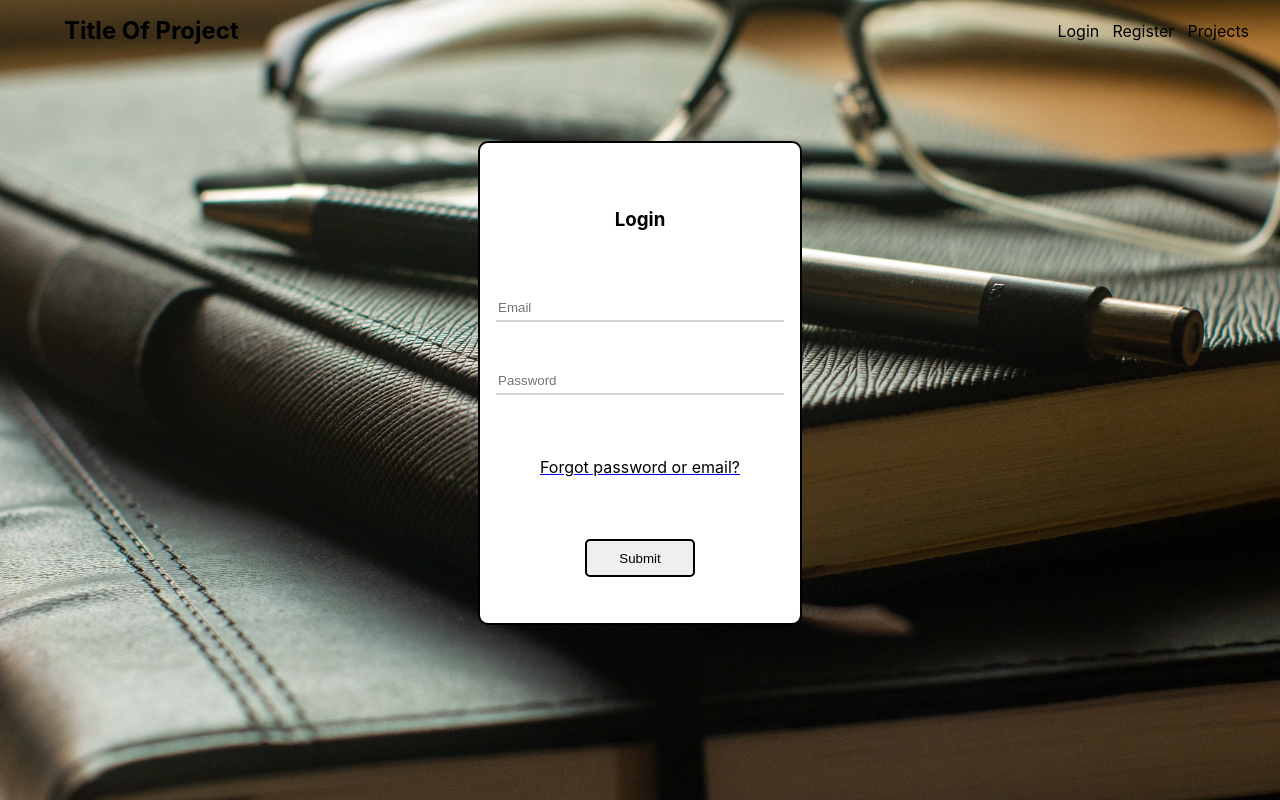
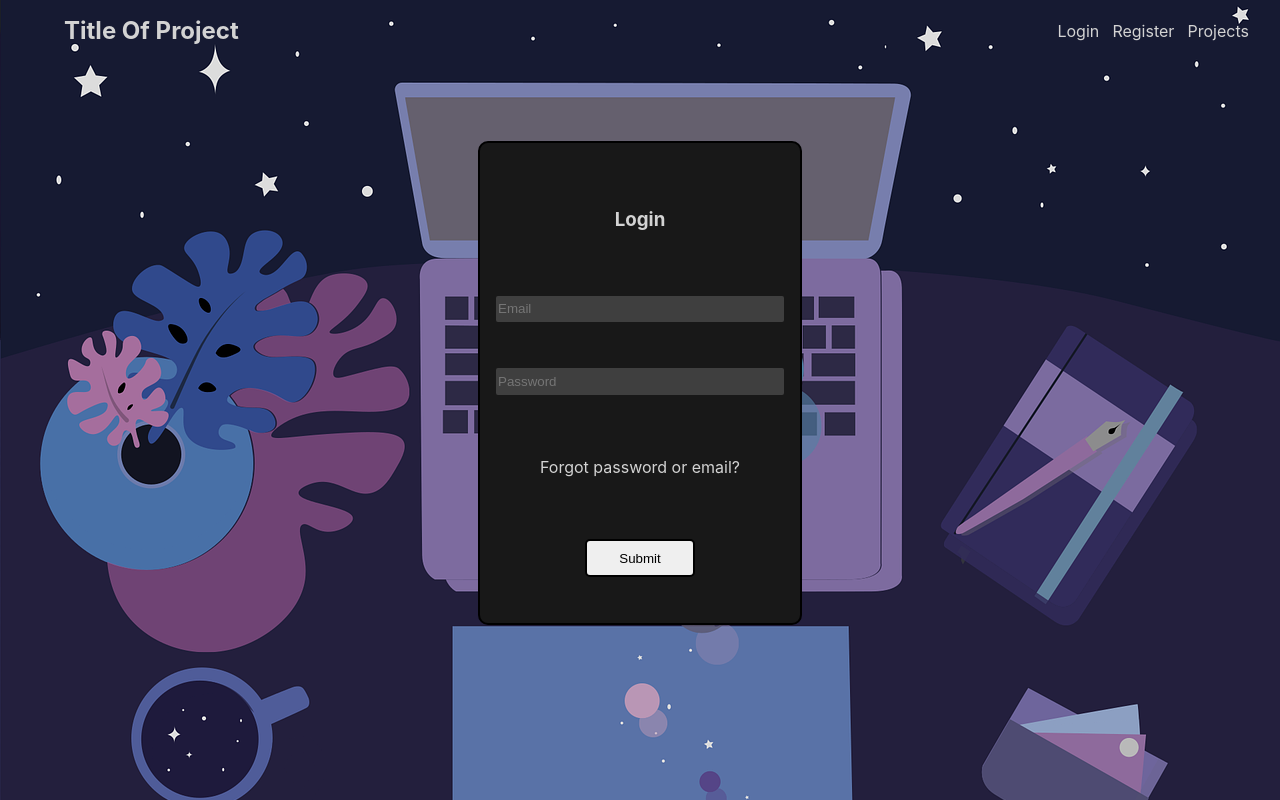
Before and after one commit to JasonZaccaria/project-manager, a React (Create React App) app in the folder project-manager/: page /login in a window 1280 px wide. Built offline with nearby package versions, Linux system fonts and the light colour scheme.

Commit message:
updated the styling for the home, login, and register pages

```diff
--- a/project-manager/src/App.css
+++ b/project-manager/src/App.css
@@ -11,3 +11,5 @@ body {
 .App {
   /*pointer-events: none;*/
 }
+
+/*@import url("https://fonts.googleapis.com/css2?family=Material+Symbols+Outlined:opsz,wght,FILL,GRAD@48,400,0,0");*/
--- a/project-manager/src/homepage/Home.css
+++ b/project-manager/src/homepage/Home.css
@@ -1,6 +1,6 @@
 .home {
     background-color: rgb(255, 255, 255);
-    background-image: url("../assets/testimagenine.jpg");
+    background-image: url("../assets/testimage10.png");
     background-size:cover;
     display: flex;
     flex-direction: column;
@@ -22,6 +22,7 @@
 
 .description-title {
     line-height: 3rem;
+    color:white;
 }
 
 .sign-up-button-link {
@@ -78,7 +79,7 @@
     display: flex;
     justify-content: center;
     flex-wrap: wrap;
-
+    color:white;
 }
 
 .home-img {
@@ -95,6 +96,7 @@
     align-items: center;
     margin-left: 5%;
     margin-right: 5%;
+    font-size: larger;
 }
 
 .description-left {
@@ -104,6 +106,7 @@
     align-items: center;
     margin-left: 5%;
     margin-right: 5%;
+    font-size: larger;
 }
 
 .description-p {
--- a/project-manager/src/login/Login.css
+++ b/project-manager/src/login/Login.css
@@ -1,5 +1,5 @@
 .login {
-    background-image: url("../assets/testimagenine.jpg");
+    background-image: url("../assets/testimage10.png");
     background-size:cover;
     width: 100vw;
     height: 100vh;
@@ -17,7 +17,8 @@
     border: solid 2px black;
     border-radius: 10px;
     /*background-color: rgb(27, 27, 27);*/
-    background-color: white;
+    background-color: rgb(24, 24, 24);
+    color: lightgray;
 }
 
 .login-form {
@@ -29,27 +30,39 @@
     height: 30em;
     min-height: max-content;
     text-align: center;
+    color: lightgray;
 }
 
 #login-email-input-id {
     border: none;
-    border-bottom: solid 2px lightgray;
+    /*border-bottom: solid 2px lightgray;*/
     height: 2em;
     margin-left: 5%;
     margin-right: 5%;
+    background-color: rgb(63, 63, 63);
+    color: white;
+    border-radius: 2px;
 }
 
 #login-pass-input-id {
     border: none;
-    border-bottom: solid 2px lightgray;
+    /*border-bottom: solid 2px lightgray;*/
     height: 2em;
     margin-left: 5%;
     margin-right: 5%;
+    background-color: rgb(63, 63, 63);
+    color: white;
+    border-radius: 2px;
+}
+
+.login-link {
+    text-decoration: none;
+    color: lightgray;
 }
 
 .login-question {
     text-decoration: none;
-    color: black;
+    color: lightgray;
 }
 
 #login-submit-id {
--- a/project-manager/src/login/Login.tsx
+++ b/project-manager/src/login/Login.tsx
@@ -29,7 +29,7 @@ const Login = () => {
                         <h3 className="login-form-title">Login</h3>
                         <input type="text" id="login-email-input-id" placeholder="Email" ></input>
                         <input type="password" id="login-pass-input-id" placeholder="Password" ></input>
-                        <a href="/">
+                        <a href="/" className="login-link">
                             <p className="login-question">Forgot password or email?</p>
                         </a>
                         <button type="submit" id="login-submit-id">Submit</button>
--- a/project-manager/src/navbar/Navbar.css
+++ b/project-manager/src/navbar/Navbar.css
@@ -13,6 +13,7 @@
 
 .navbar-title {
     font-size: 1.5rem;
+    color:lightgray;
 }
 
 .navbar-links-container {
@@ -28,6 +29,7 @@
     padding-right: 4%;
     text-decoration: none;
     color: black;
+    color:lightgray;
 }
 
 .links:hover {
--- a/project-manager/src/register/Register.css
+++ b/project-manager/src/register/Register.css
@@ -1,5 +1,5 @@
 .register {
-    background-image: url("../assets/testimagenine.jpg");
+    background-image: url("../assets/testimage10.png");
     background-size:cover;
     width: 100vw;
     height: 100vh;
@@ -31,29 +31,37 @@
     height: 30em;
     min-height: max-content;
     text-align: center;
+    color: lightgray;
 }
 
 #email-input-id {
     border: none;
-    border-bottom: solid 2px lightgray;
+    /*border-bottom: solid 2px lightgray;*/
     height: 2em;
     margin-left: 5%;
     margin-right: 5%;
     background-color: rgb(63, 63, 63);
+    color: white;
 }
 
 #pass-input-id {
     border: none;
-    border-bottom: solid 2px lightgray;
+    /*border-bottom: solid 2px lightgray;*/
     height: 2em;
     margin-left: 5%;
     margin-right: 5%;
     background-color: rgb(63, 63, 63);
+    color: white;
+}
+
+.register-link {
+    text-decoration: none;
+    color: lightgray;
 }
 
 .register-question {
     text-decoration: none;
-    color: black;
+    color: lightgray;
 }
 
 #register-submit-id {
--- a/project-manager/src/register/Register.tsx
+++ b/project-manager/src/register/Register.tsx
@@ -28,8 +28,8 @@ const Register = () => {
                     <form className="register-form" onSubmit={(e) => {registerUser(`http://localhost:8080/api/register`, e, navigate)}}>
                         <h3 className="register-form-title">Register Account</h3>
                         <input type="text" id="email-input-id" placeholder="Email" ></input>
-                        <input type="password" id="pass-input-id" placeholder="Password" ></input>
-                        <a href="/login">
+                        <input type="password" id="pass-input-id" placeholder="Password"></input>
+                        <a href="/login" className='register-link'>
                             <p className="register-question">Already have an account?</p>
                         </a>
                         <button type="submit" id="register-submit-id">Submit</button>
```
Also changed, not shown: project-manager/src/assets/testimage10.png (added).
